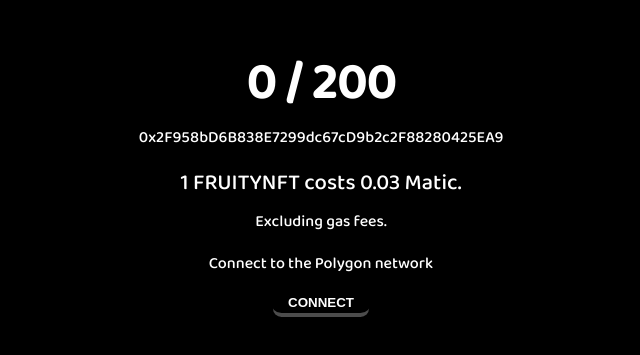
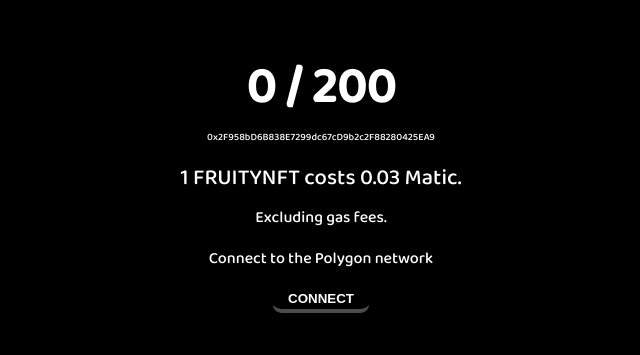
Before and after one commit to Envyco/SeaScream, a React (Create React App) app: page / in a window 1280 px wide. Shown: the part 221-576 px from the top of the page, without its empty margins (319-959 px from the left). Built offline with nearby package versions, Linux system fonts and the light colour scheme.

Commit message:
Add files via upload

```diff
--- a/src/App.js
+++ b/src/App.js
@@ -223,18 +223,18 @@
             >
               {data.totalSupply} / {CONFIG.MAX_SUPPLY}
             </s.TextTitle>
-            <s.TextDescription
+            <s.TextMini
               style={{
                 textAlign: "center",
                 color: "var(--primary-text)",
               }}
             >
               <StyledLink
-              style={{ textAlign: "center", color: "var(--accent-text)" }}
+              style={{ textAlign: "center",  color: "var(--accent-text)" }}
                 target={"_blank"} href={CONFIG.SCAN_LINK}>
                 {truncate(CONFIG.CONTRACT_ADDRESS, 42)}
               </StyledLink>
-            </s.TextDescription>
+            </s.TextMini>
 
             <s.SpacerSmall />
             {Number(data.totalSupply) >= CONFIG.MAX_SUPPLY ? (
--- a/src/styles/globalStyles.js
+++ b/src/styles/globalStyles.js
@@ -69,6 +69,12 @@
   line-height: 1.6;
 `;
 
+export const TextMini = styled.p`
+  color: var(--primary-text);
+  font-size: 10px;
+  line-height: 1.6;
+`;
+
 export const StyledClickable = styled.div`
   :active {
     opacity: 0.6;
```
